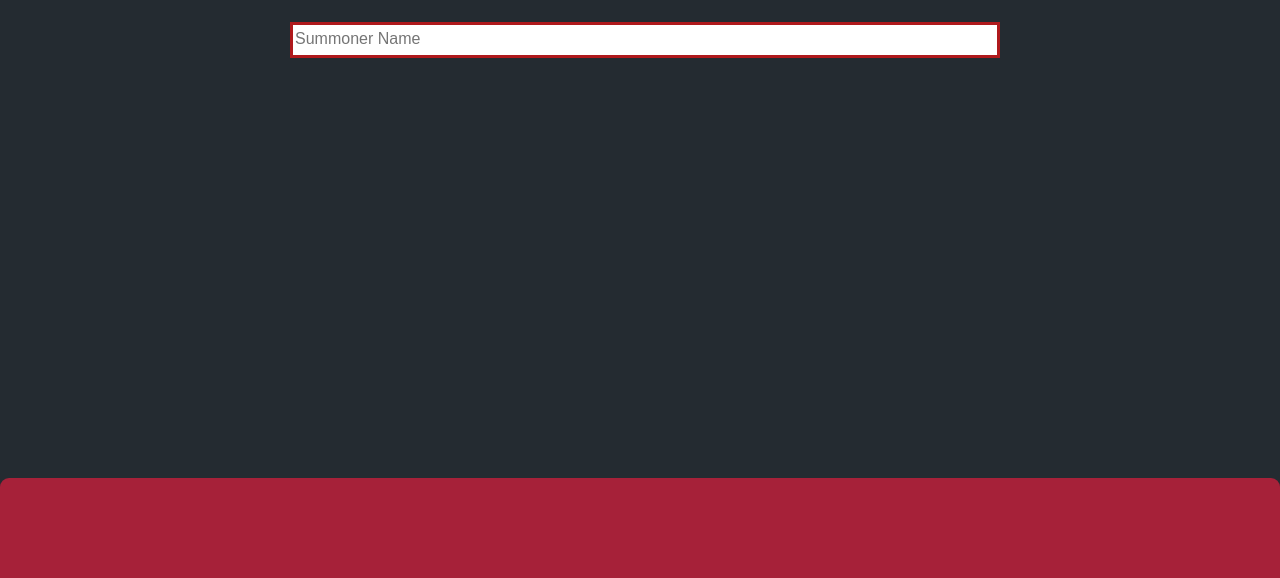
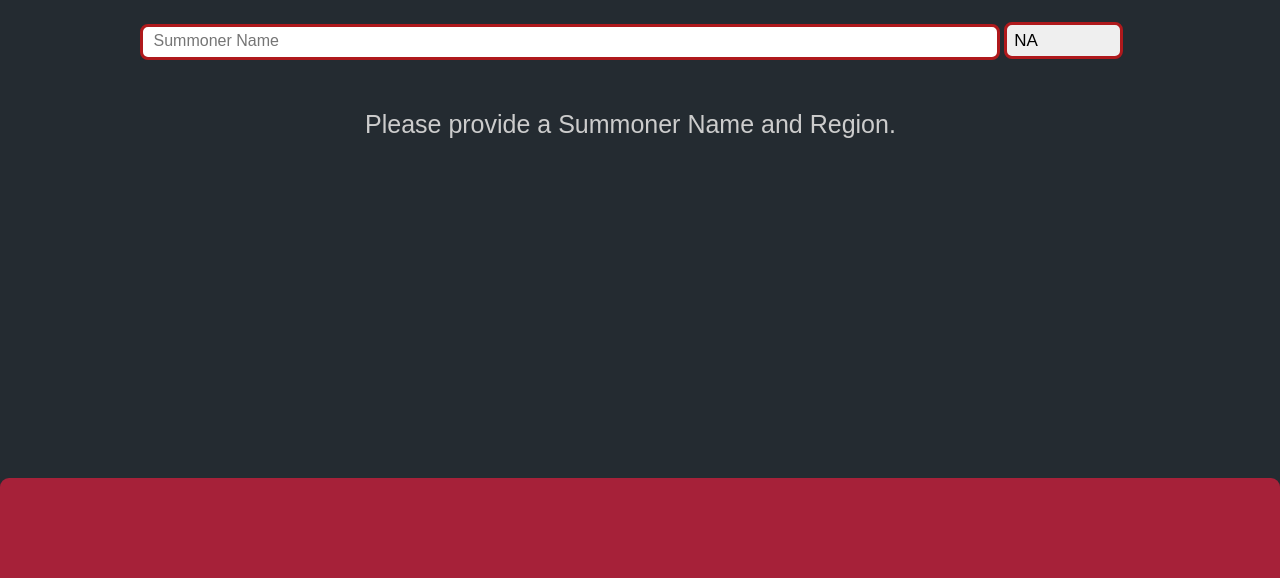
Before and after one commit to Vexrax/lolApi2017, a plain HTML site: page index.html in a window 1280 px wide. Shown: the part 222-800 px from the top of the page. Drawn offline with Linux system fonts and the light colour scheme.

Commit message:
Added region selection and user prompt

```diff
--- a/css/main.css
+++ b/css/main.css
@@ -23,6 +23,7 @@ body
     max-height: 100px;
     align-content: center;
     margin: 0 auto;
+    color: #cccccc;
 }
 .footers
 {
@@ -65,23 +66,47 @@ footer>a:hover
 input[type="text"], .table-container input
 {
     padding-top: .3em;
-    width: 700px;
+    width: 850px;
+    text-indent: 1%;
     padding-bottom: .4em;
     border: solid 3px #af191c; /* fix */
     transition: box-shadow 0.3s, border 0.3s;
+    border-radius: 8px;
 }
 .searchBarSpace
 {
     position: relative;
-    width: 700px;
+    width: 1000px;
     height: 50px;
     margin: 0 auto;
     margin-top: 2.75em;
     margin-bottom: 0.5em;
 }
-#divRegionSelection {
-    background-color: transparent;
+#regionSelection
+{
+    width: 7em;
+    outline: none;
+    font-family: sans-serif;
+    font-size: 17px;
+    text-indent: 6%;
+    box-shadow: none;
     border-radius: 8px;
+    padding-top: .35em;
+    padding-bottom: .35em;
+    border: solid 3px #af191c;
+    transition: box-shadow 0.3s, border 0.3s;
+    appearance: none;
+}
+.SummonerPrompt
+{
+    font-size: 25px;
+    padding: 5px;
+    position: relative;
+    width: 550px;
+    height: 50px;
+    margin: 0 auto;
+    align-self:  center;
+    color: #cccccc;
 }
 /*
  * A better looking default horizontal rule
--- a/index.html
+++ b/index.html
@@ -9,7 +9,7 @@
 
         <link rel="manifest" href="site.webmanifest">
         <!-- Place favicon.ico in the root directory -->
-
+        <link rel="SHORTCUT ICON" href="http://ddragon.leagueoflegends.com/cdn/6.24.1/img/profileicon/1413.png"/>
         <link rel="stylesheet" href="css/normalize.css">
         <link rel="stylesheet" href="css/main.css">
     </head>
@@ -23,10 +23,24 @@
         </div>
         <div class="searchBarSpace">
             <input id="Summoner Field" type ="text" name = "name" placeholder="Summoner Name">
+            <select id = "regionSelection" name="region">
+                <option value="na">NA</option>
+                <option value="na">EUW</option>
+                <option value="na">KR</option>
+                <option value="na">EUNE</option>
+                <option value="na">BR</option>
+                <option value="na">JP</option>
+                <option value="na">OCE</option>
+                <option value="na">LAN</option>
+                <option value="na">LAS</option>
+                <option value="na">TR</option>
+            </select>
         </div>
-        <div class="searchBarSpace">
+        <div class="SummonerPrompt">
 
+            <p> Please provide a Summoner Name and Region.</p>
         </div>
+    </body>
 
         <!-- Add your site or application content here -->
 
```
